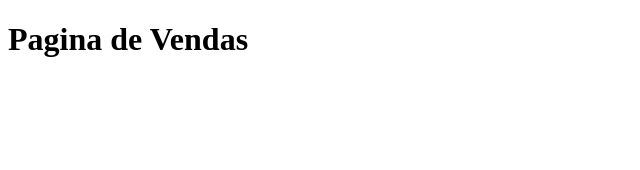
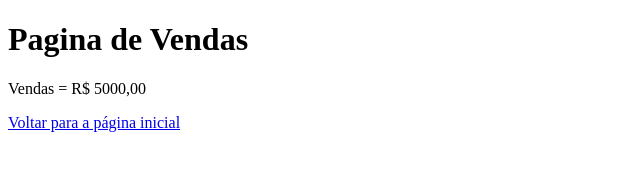
Before and after one commit to VituuDias/aulaGItHub, a plain HTML site: page vendas.html in a window 1280 px wide. Shown: the whole page, without its empty margins (0-640 px from the left). Drawn offline with Linux system fonts and the light colour scheme.

Commit message:
Acrescentado valor das vendas

```diff
--- a/vendas.html
+++ b/vendas.html
@@ -10,5 +10,7 @@
 
 <body>
     <h1>Pagina de Vendas</h1>
+    <p>Vendas = R$ 5000,00</p>
+    <a href="index.html">Voltar para a página inicial</a>
 </body>
 </html>
```
Also changed, not shown: index.html (+1 -1 lines).
